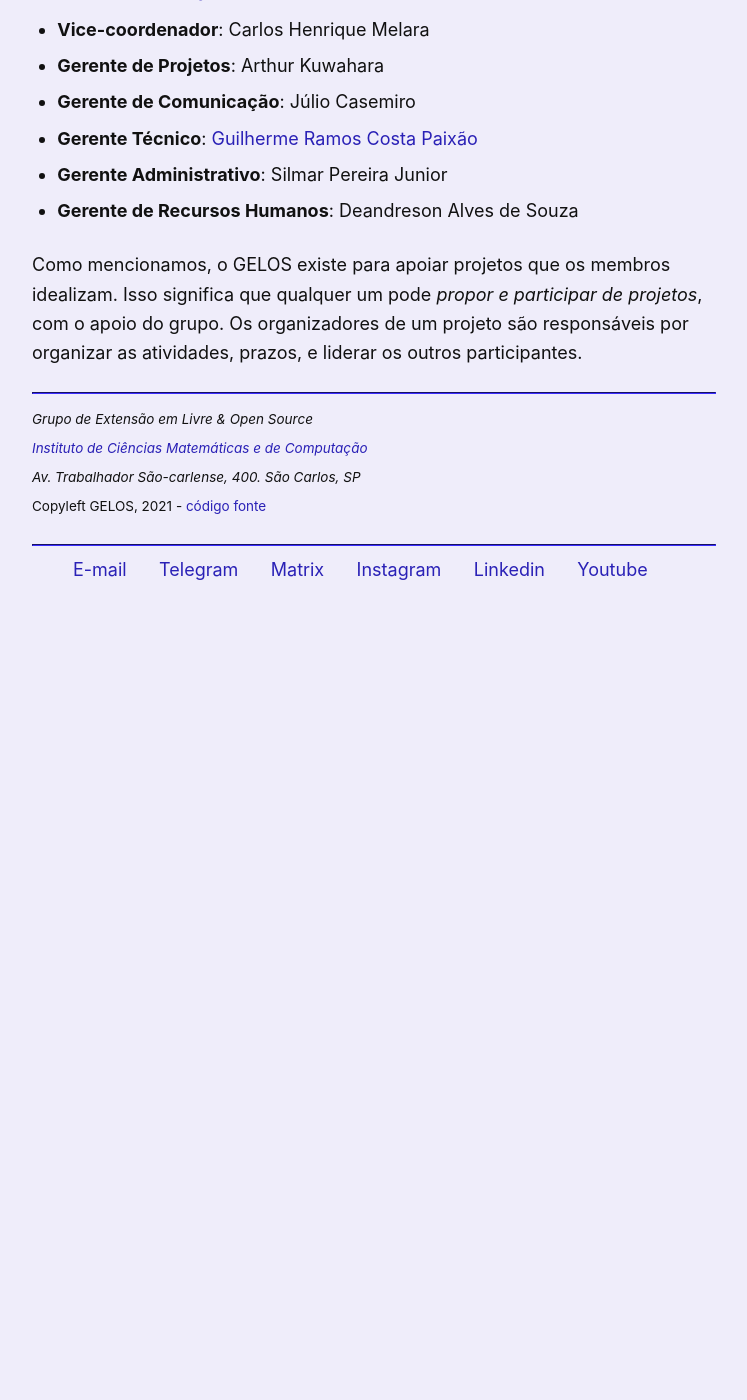
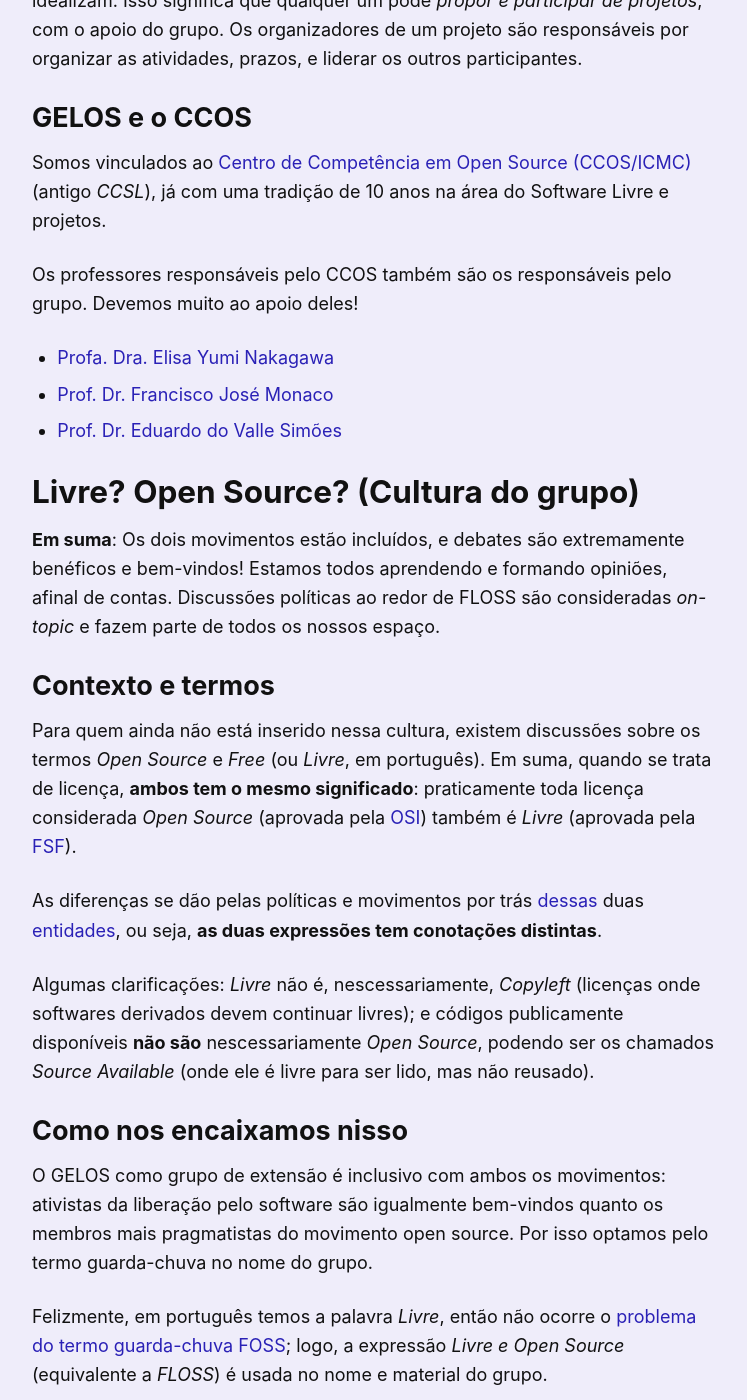
Before and after one commit to gelos-icmc/site, a Jekyll site: the page built from _main/sobre.md, in a window 1280 px wide and 1400 px high, scrolled down 1571 px. Shown: the whole window, without its empty margins (266-1013 px from the left). Built offline with Jekyll 4.4.1, drawn with Linux system fonts in a browser that asks for light colours; before the commit the page ends 2201 px from its top, so only the background shows below that; some of the changed text lies outside the part shown.

Commit message:
adicionar mais info sobre Free/Open na pag sobre

```diff
--- a/_main/sobre.md
+++ b/_main/sobre.md
@@ -58,3 +51,71 @@ Como mencionamos, o GELOS existe para apoiar projetos que os membros idealizam.
 Isso significa que qualquer um pode *propor e participar de projetos*, com o
 apoio do grupo. Os organizadores de um projeto são responsáveis por organizar
 as atividades, prazos, e liderar os outros participantes.
+
+### GELOS e o CCOS
+
+Somos vinculados ao [Centro de Competência em Open Source
+(CCOS/ICMC)](https://ccos.icmc.usp.br/) (antigo *CCSL*), já com uma tradição de
+10 anos na área do Software Livre e projetos.
+
+Os professores responsáveis pelo CCOS também são os responsáveis pelo grupo.
+Devemos muito ao apoio deles!
+
+- [Profa. Dra. Elisa Yumi Nakagawa](http://lattes.cnpq.br/7494142007764616)
+- [Prof. Dr. Francisco José Monaco](http://lattes.cnpq.br/7489482613903725)
+- [Prof. Dr. Eduardo do Valle Simões](http://lattes.cnpq.br/4055872056358293)
+
+## Livre? Open Source? (Cultura do grupo)
+
+**Em suma**: Os dois movimentos estão incluídos, e debates são extremamente
+benéficos e bem-vindos! Estamos todos aprendendo e formando opiniões, afinal de
+contas. Discussões políticas ao redor de FLOSS são consideradas *on-topic* e
+fazem parte de todos os nossos espaço.
+
+### Contexto e termos
+
+Para quem ainda não está inserido nessa cultura, existem discussões sobre os
+termos *Open Source* e *Free* (ou *Livre*, em português). Em suma, quando se
+trata de licença, **ambos tem o mesmo significado**: praticamente toda licença
+considerada *Open Source* (aprovada pela [OSI](https://opensource.org/)) também
+é *Livre* (aprovada pela [FSF](https://fsf.org/)).
+
+As diferenças se dão pelas políticas e movimentos por trás
+[dessas](https://opensource.org/osd) duas
+[entidades](https://www.gnu.org/philosophy/open-source-misses-the-point.html),
+ou seja, **as duas expressões tem conotações distintas**.
+
+Algumas clarificações: *Livre* não é, nescessariamente, *Copyleft* (licenças
+onde softwares derivados devem continuar livres); e códigos publicamente
+disponíveis **não são** nescessariamente *Open Source*, podendo ser os chamados
+*Source Available* (onde ele é livre para ser lido, mas não reusado).
+
+### Como nos encaixamos nisso
+
+O GELOS como grupo de extensão é inclusivo com ambos os movimentos: ativistas
+da liberação pelo software são igualmente bem-vindos quanto os membros mais
+pragmatistas do movimento open source. Por isso optamos pelo termo guarda-chuva
+no nome do grupo.
+
+Felizmente, em português temos a palavra *Livre*, então não ocorre o [problema
+do termo guarda-chuva
+FOSS](https://www.gnu.org/philosophy/floss-and-foss.html); logo, a expressão
+*Livre e Open Source* (equivalente a *FLOSS*) é usada no nome e material do
+grupo.
+
+### Os nossos membros
+
+As pessoas mais envolvidas com a comunidade FLOSS costumam ser pessoas que vêem
+o Software Livre como um movimento político, e não apenas uma questão de
+benefícios práticos. Então, como é de se esperar, a maior parte dos membros
+ativos do GELOS fazem parte do movimento pelo Software Livre.
+
+### GELOS como coletivo
+
+Temos vários membros que participam de diversos movimentos políticos, e todos
+esses (e suas pautas) são igualmente bem-vindos no grupo. Graças à esse
+ambiente plural centrado ao redor do FLOSS, pode-se enxergar o GELOS também
+como um coletivo de cultura livre dentro da USP.
+
+Debates e conversas sobre pautas políticas e ideológicas relacionadas à FLOSS
+são consideradas *on-topic* nos espaços do grupo, e são muito bem-vindas.
```
Also changed, not shown: other parts of _main/sobre.md (+7 -14 lines).
